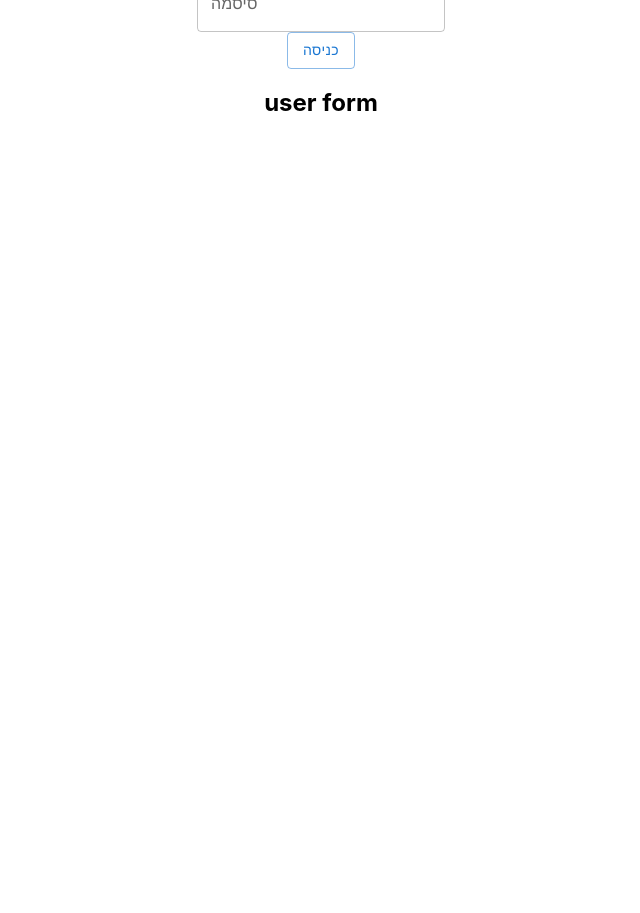
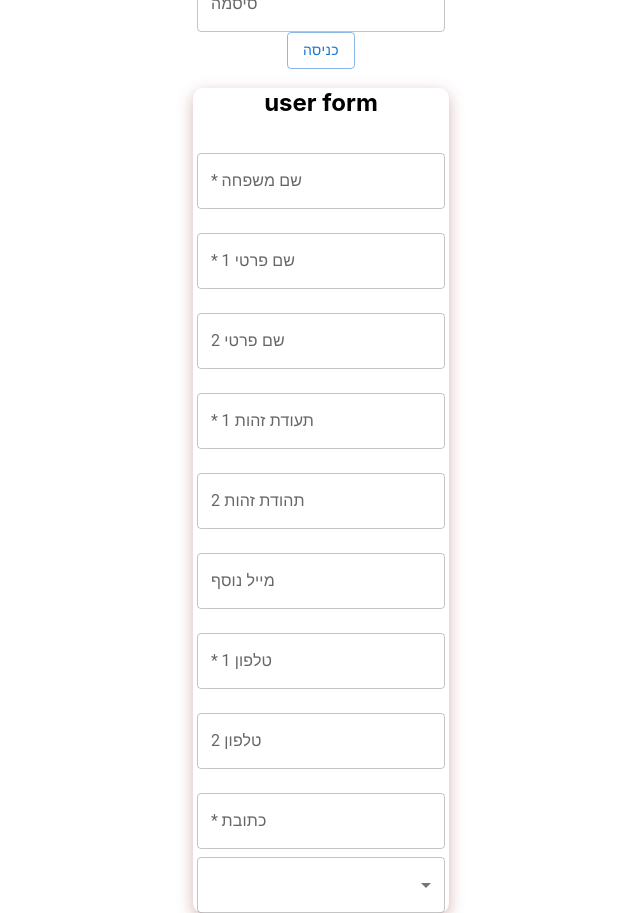
Before and after one commit to MalkyAizen/Mascalta_Client, a React (Create React App) app: page / in a window 1280 px wide. Shown: the part 100-1013 px from the top of the page, without its empty margins (319-959 px from the left). Before the commit the page ends 800 px from the top, so only its background shows below. Built offline with nearby package versions, Linux system fonts and the light colour scheme.

Commit message:
טופס לקוח

```diff
--- a/src/components/userForm.js
+++ b/src/components/userForm.js
@@ -1,6 +1,70 @@
+import { FormControl, MenuItem, Select, TextField } from '@mui/material';
+import FormGroup from '@mui/material/FormGroup';
+import React from 'react';
+import '../design/userForm.css';
+
+
 export const UserForm = () => {
 
+    const [age, setAge] = React.useState('');
 
-    return <> <h2 className='userForm'>user form</h2>
-    </>
+    const handleChange = (event) => {
+        setAge(event.target.value);
+    };
+
+    return (<>
+        <div className="divForm">
+        <h2 className='userForm'>user form</h2>
+            <FormControl>
+                <TextField required margin="normal" className="custom-textfield" id="lname" label="שם משפחה" variant="outlined" />
+                <TextField required margin="normal" className="custom-textfield" id="fname1" label="שם פרטי 1" variant="outlined" />
+                <TextField margin="normal" className="custom-textfield" id="outlined-basic" label="שם פרטי 2" variant="outlined" />
+                <TextField required margin="normal" className="custom-textfield" id="outlined-basic" label="תעודת זהות 1" variant="outlined" />
+                <TextField margin="normal" className="custom-textfield" id="outlined-basic" label="תהודת זהות 2" variant="outlined" />
+                <TextField margin="normal" className="custom-textfield" id="outlined-basic" label="מייל נוסף" variant="outlined" />
+                <TextField required margin="normal" className="custom-textfield" id="outlined-basic" label="טלפון 1" variant="outlined" />
+                <TextField margin="normal" className="custom-textfield" id="outlined-basic" label="טלפון 2" variant="outlined" />
+                <TextField required margin="normal" className="custom-textfield" id="outlined-basic" label="כתובת" variant="outlined" />
+                <Select required margin="normal" className="custom-textfield"
+                    labelId="demo-simple-select-label"
+                    id="demo-simple-select"
+                    value={age}
+                    label="Age"
+                    onChange={handleChange}
+                >
+                    <MenuItem value={10}>Ten</MenuItem>
+                    <MenuItem value={20}>Twenty</MenuItem>
+                    <MenuItem value={30}>Thirty</MenuItem>
+                </Select>
+            </FormControl>
+        </div>
+    </>)
 }
+
+
+
+{/*
+        <div>
+            <label for="fname">שם משפחה</label>
+            <input type="text" id="lname" name="fname"></input><br />
+            <label for="lname">שם פרטי 1</label>
+            <input type="text" id="fname1" name="lname"></input><br />
+            <label for="fname">תעודת זהות 1</label>
+            <input type="text" id="tz1" name="fname"></input><br />
+            <label for="lname">שם פרטי 2</label>
+            <input type="text" id="fname2" name="lname"></input><br />
+            <label for="fname">תעודת זהות 2</label>
+            <input type="text" id="tz2" name="fname"></input><br />
+            <label for="fname">מייל נוסף</label>
+            <input type="text" id="lname" name="fname"></input><br />
+            <label for="lname">טלפון 1</label>
+            <input type="text" id="fname1" name="lname"></input><br />
+            <label for="fname">טלפון 2</label>
+            <input type="text" id="tz1" name="fname"></input><br />
+            <label for="lname">כתובת</label>
+            <input type="text" id="fname2" name="lname"></input><br />
+            <label for="fname">תעודת זהות 2</label>
+            <select></select>
+
+            <input type="submit" value="Submit"></input>
+        </div> */}
--- /dev/null
+++ b/src/design/userForm.css
@@ -0,0 +1,10 @@
+.divForm {
+    width: 20%; /* אורך הדיב יתאים לתוכן */
+    margin: 0 auto;
+    text-align: center;
+    box-shadow: rgba(146, 42, 42, 0.35) 0px 5px 15px;
+    border-radius: 10px;
+}
+.custom-textfield {
+
+  }
```
Also changed, not shown: 1 other file (tests, documents, lock files or other folders).
